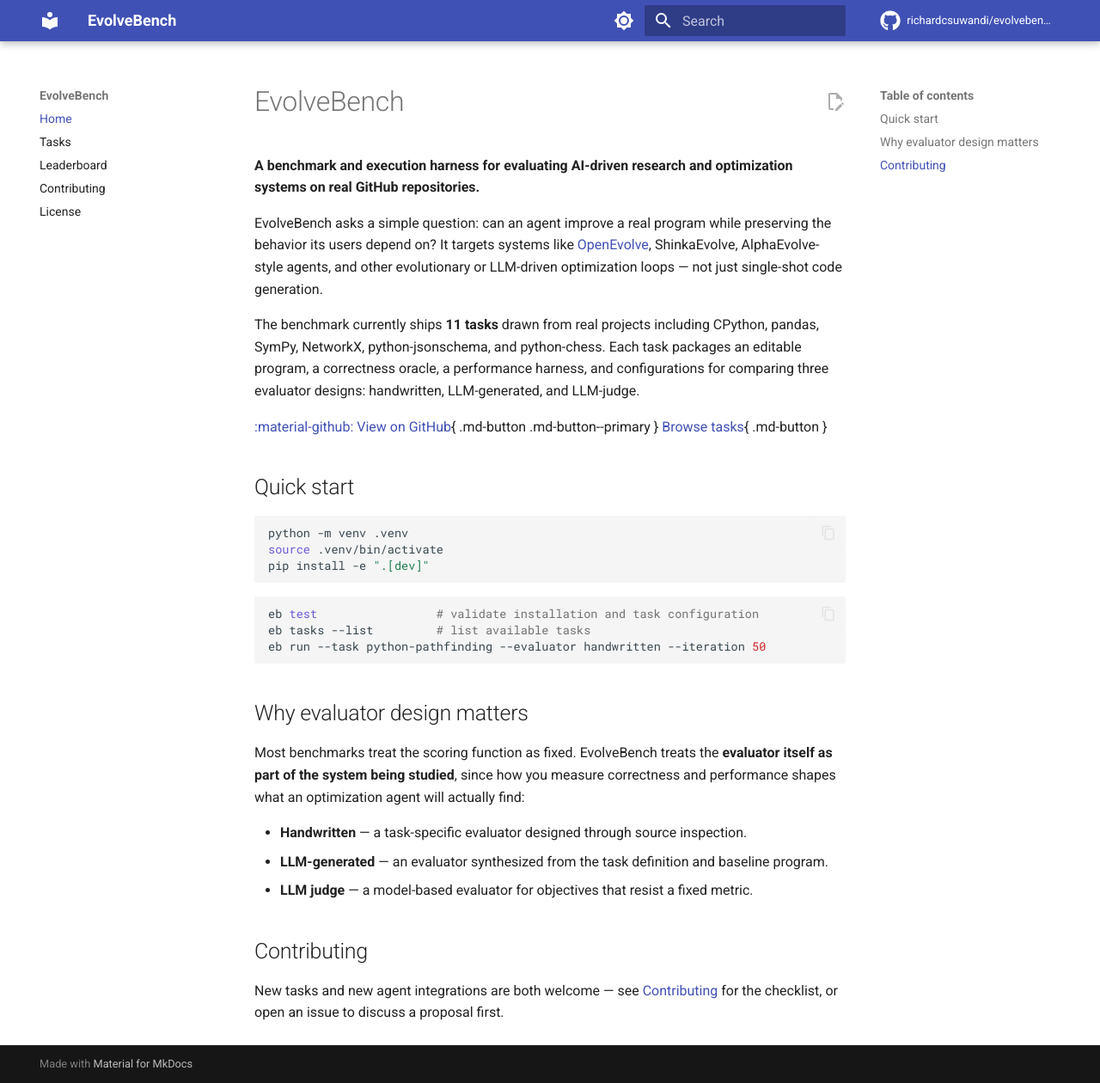
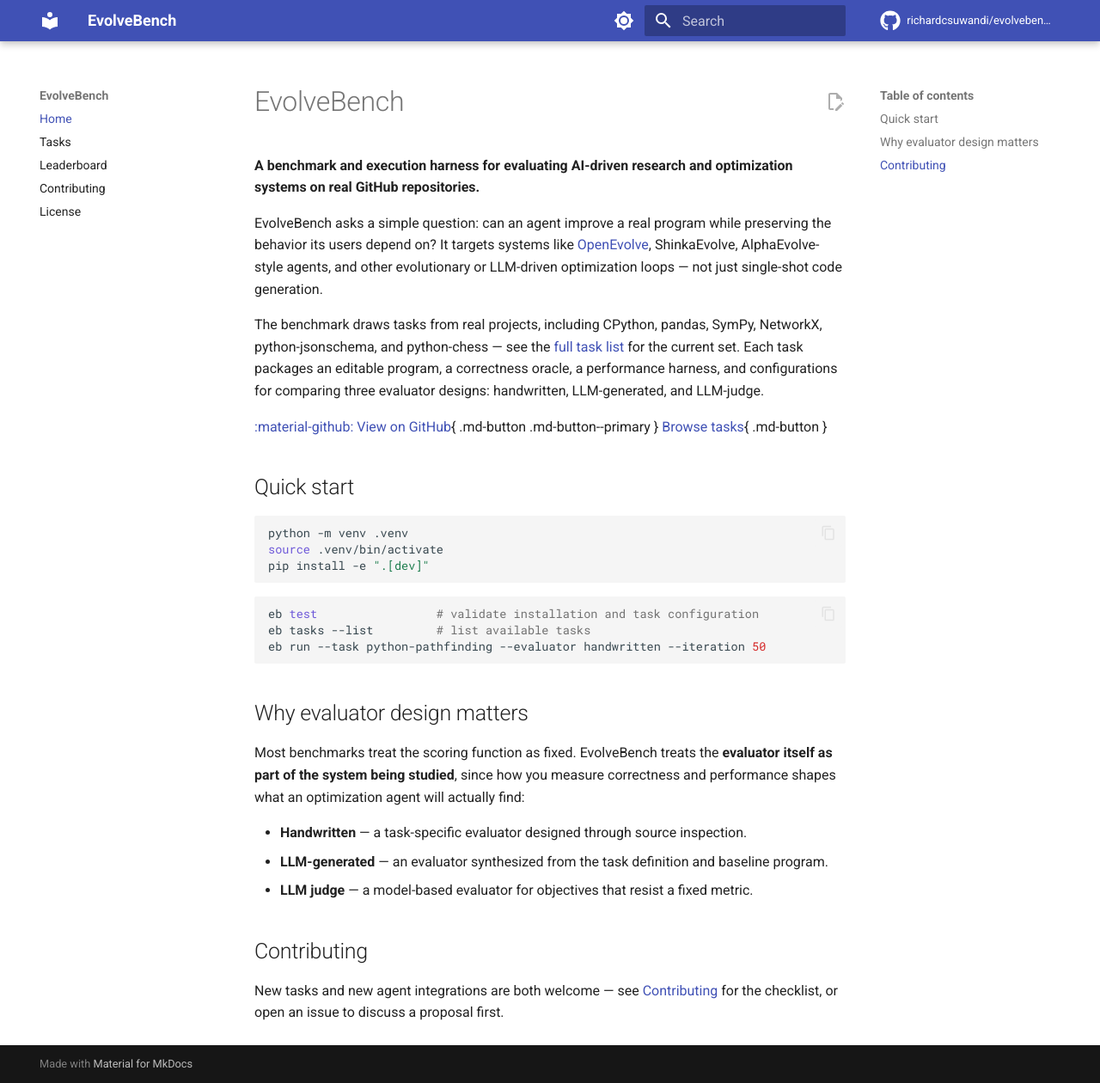
Before and after one commit to richardcsuwandi/evolvebench, an MkDocs documentation site: the page built from docs/index.md, in a window 1280 px wide and 1260 px high. Shown: the whole window at 86% size. Built offline with MkDocs 1.6.1 and Material for MkDocs 9.7.7, drawn with Linux system fonts in a browser that asks for light colours; comment, search, counter and statistics services are not loaded.

Commit message:
Stop hardcoding task counts in README/docs
Task counts drift as tasks are added or removed, so prose in README.md
and docs/index.md now points to the task list/table instead of stating
a number. The generated docs/tasks.md summary also drops the count from
its lead sentence; the table beneath it is the actual source of truth.

```diff
--- a/docs/index.md
+++ b/docs/index.md
@@ -9,11 +9,11 @@ preserving the behavior its users depend on? It targets systems like
 ShinkaEvolve, AlphaEvolve-style agents, and other evolutionary or LLM-driven
 optimization loops — not just single-shot code generation.
 
-The benchmark currently ships **11 tasks** drawn from real projects including
-CPython, pandas, SymPy, NetworkX, python-jsonschema, and python-chess. Each task
-packages an editable program, a correctness oracle, a performance harness, and
-configurations for comparing three evaluator designs: handwritten, LLM-generated,
-and LLM-judge.
+The benchmark draws tasks from real projects, including CPython, pandas, SymPy,
+NetworkX, python-jsonschema, and python-chess — see the [full task list](tasks.md)
+for the current set. Each task packages an editable program, a correctness oracle,
+a performance harness, and configurations for comparing three evaluator designs:
+handwritten, LLM-generated, and LLM-judge.
 
 [:material-github: View on GitHub](https://github.com/richardcsuwandi/evolvebench){ .md-button .md-button--primary }
 [Browse tasks](tasks.md){ .md-button }
```
Also changed, not shown: README.md (+1 -1 lines), docs/tasks.md (+1 -1 lines), 1 other file.
